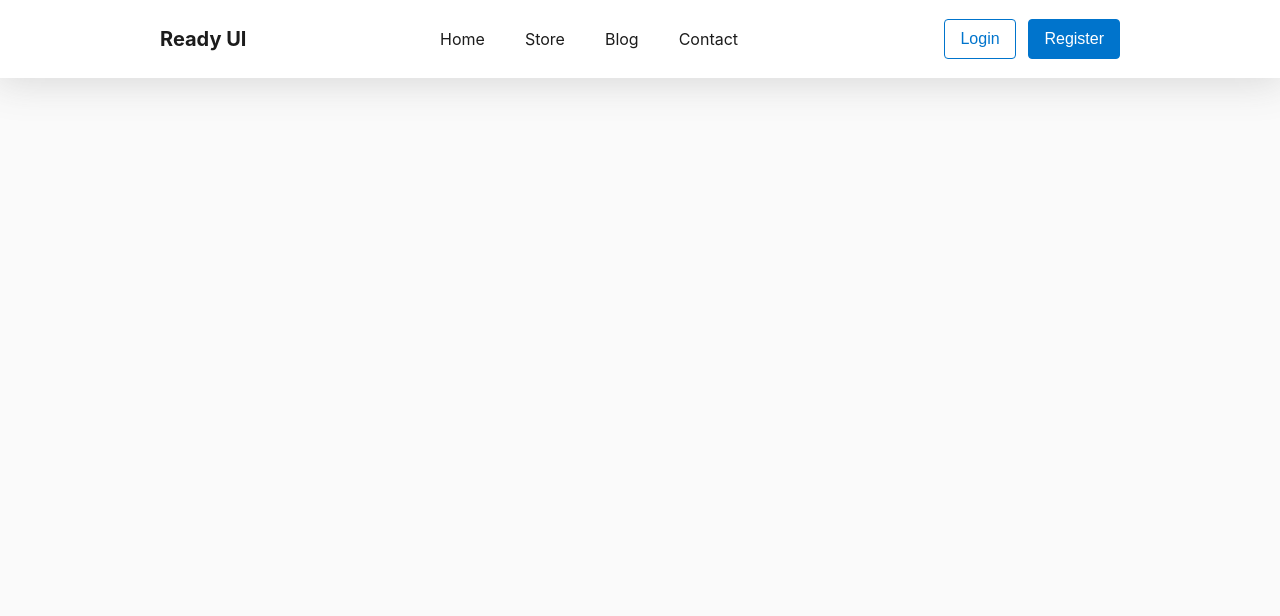
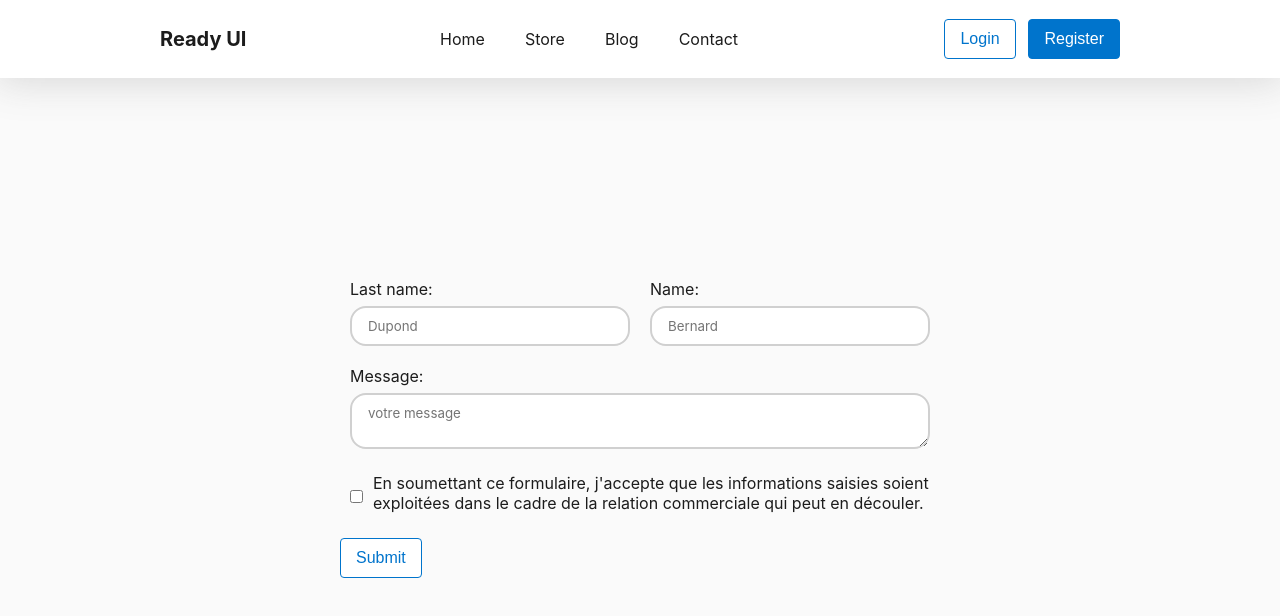
Before and after one commit to fredericlauss/vuejs, a Vue app: page /contact in a window 1280 px wide. Shown: the top 616 px of the page. Built offline with nearby package versions, Linux system fonts and the light colour scheme.

Commit message:
contact page with errrors handeler

```diff
--- /dev/null
+++ b/src/components/global/contact/Form.vue
@@ -0,0 +1,111 @@
+<template>
+    <form @submit.prevent="handleSubmit">
+        <div class="small">
+            <p>Last name:</p>
+            <input v-model="lastName" placeholder="Dupond" />
+            <div v-if="errors.firstName" class="error">{{ errors.firstName }}</div>
+        </div>
+        <div class="small">
+            <p>Name:</p>
+            <input v-model="firstName" placeholder="Bernard" />
+            <div v-if="errors.lastName" class="error">{{ errors.lastName }}</div>
+        </div>
+        <div class="large">
+            <p>Message:</p>
+            <textarea v-model="message" placeholder="votre message"></textarea>
+            <div v-if="errors.message" class="error">{{ errors.message }}</div>
+        </div>
+        <div class="large checkbox">
+            <input type="checkbox" id="checkbox" v-model="checked" />
+            <label for="checkbox">En soumettant ce formulaire, j'accepte que les informations saisies soient exploitées dans le cadre de la relation commerciale qui peut en découler.</label>
+
+        </div>
+
+        <button class="animated outlined" type="submit">Submit</button>
+        <div v-if="succes.message" class="succes">{{ succes.message }}</div>
+    </form>
+</template>
+
+<script>
+export default {
+  data() {
+    return {
+      firstName: '',
+      lastName: '',
+      message: '',
+      errors: {},
+      succes: {},
+    };
+  },
+  methods: {
+    handleSubmit() {
+      this.errors = {};
+      if (!this.firstName) {
+        this.errors.firstName = 'First name is required';
+      }
+      if (!this.lastName) {
+        this.errors.lastName = 'Last name is required';
+      }
+      if (!this.message) {
+        this.errors.message = 'Message is required';
+      }
+
+      if (Object.keys(this.errors).length === 0) {
+        this.succes.message = 'Bien envoyé !';
+      }
+    }
+  },
+};
+</script>
+
+<style lang="scss">
+form {
+    width: 600px;
+    display: flex;
+    flex-direction: row;
+    flex-wrap: wrap;
+    justify-content: start;
+    align-items: start;
+    > .small {
+        flex-basis: 50%;
+        padding: 10px;
+    }
+    > .large {
+        flex-basis: 100%;
+        padding: 10px;
+    }
+    input, textarea {
+        width: 100%;
+        margin-top: 7px;
+        padding: 10px 12px 10px 16px;
+        border: 2px solid #d0d0d0;
+        border-radius: 16px;
+        font-family: var(--main-font);
+    }
+    > .checkbox {
+        display: flex;
+        flex-direction: row;
+        justify-content: start;
+        align-self: flex-start;
+
+        input {
+            width: auto;
+            margin-right: 10px;
+        }
+    }
+    button {
+        margin-top: 15px;
+    }
+    .error {
+        color: red;
+        padding-top: 10px;
+    }
+
+    .succes {
+        color: green;
+        padding-top: 10px;
+        flex-basis: 100%;
+    }
+
+}
+</style>
--- a/src/views/BlogView.vue
+++ b/src/views/BlogView.vue
@@ -36,7 +36,7 @@ export default {
     flex-direction: row;
     flex-wrap: wrap;
     gap: 20px;
-    justify-content: center;
-    align-items: center;
+    justify-content: space-between;
+    align-items: start;
 }
 </style>
--- a/src/views/ContactView.vue
+++ b/src/views/ContactView.vue
@@ -1,5 +1,8 @@
 <template>
     <PageLayout id="contact-page">
+        <div class="flex">
+            <Form ></Form>
+        </div>
 
     </PageLayout>
 </template>
@@ -7,10 +10,22 @@
 <script>
 import Button from '../components/global/Button.vue';
 import PageLayout from '../components/global/PageLayout.vue';
+import Form from '../components/global/contact/Form.vue';
 export default {
     components: {
         PageLayout,
-        Button
+        Button,
+        Form
     }
 }
 </script>
+
+<style lang="scss">
+.flex {
+    display: flex;
+    flex-direction: column;
+    justify-content: center;
+    align-items: center;
+    min-height: 80vh;
+}
+</style>
```
